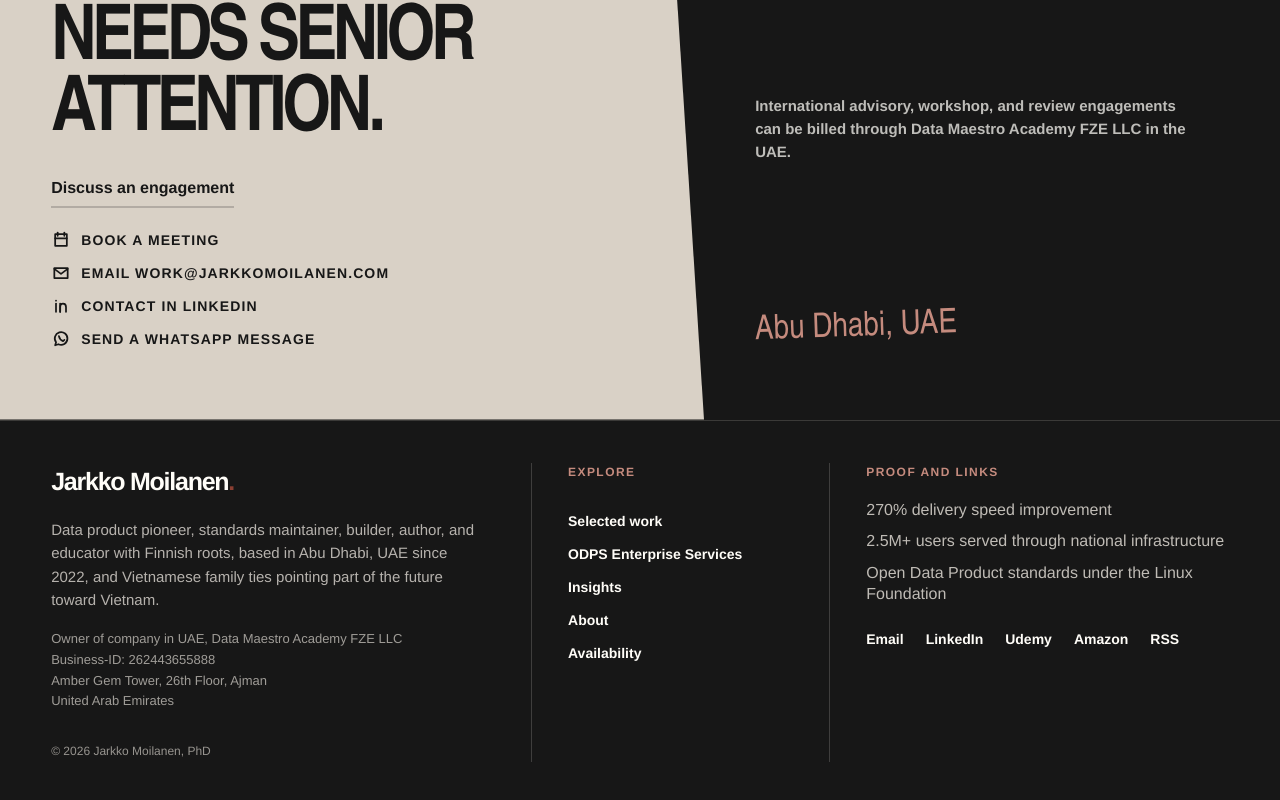
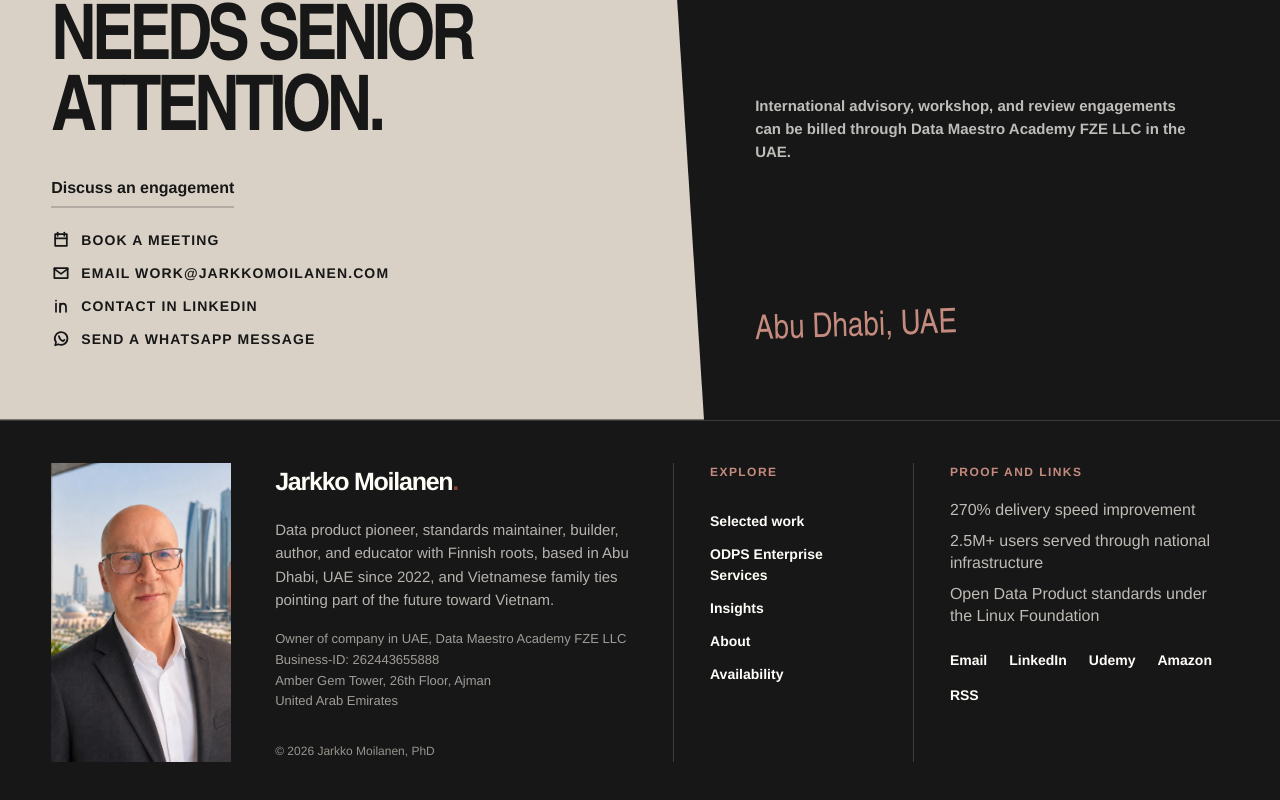
Before and after one commit to kyyberi/jarkko, a Next.js app: page / in a window 1280 px wide. Shown: the part 9118-9918 px from the top of the page. Built offline with nearby package versions, Linux system fonts and the light colour scheme.

Commit message:
Add portrait to footer

```diff
--- a/app/globals.css
+++ b/app/globals.css
@@ -2641,13 +2641,31 @@ h1 {
 }
 
 .site-footer {
-  display: grid;
-  grid-template-columns: 1.2fr 0.7fr 1.1fr;
+  scroll-margin-top: 90px;
+  display: grid;
+  grid-template-columns: minmax(180px, 0.48fr) minmax(260px, 1.12fr) minmax(160px, 0.62fr) minmax(240px, 1fr);
   gap: 44px;
   padding: 42px var(--pad);
   border-top: 1px solid rgba(244, 239, 231, 0.16);
   background: var(--ink);
   color: var(--white);
+}
+
+.footer-portrait {
+  align-self: stretch;
+  min-height: 230px;
+  margin: 0;
+  overflow: hidden;
+  background: rgba(244, 239, 231, 0.08);
+}
+
+.footer-portrait img {
+  display: block;
+  width: 100%;
+  height: 100%;
+  min-height: 230px;
+  object-fit: cover;
+  object-position: 48% 28%;
 }
 
 .footer-column {
@@ -3402,6 +3420,18 @@ h1 {
     gap: 30px;
   }
 
+  .footer-portrait {
+    width: min(240px, 68vw);
+    min-height: 0;
+  }
+
+  .footer-portrait img {
+    height: auto;
+    min-height: 0;
+    object-fit: contain;
+    object-position: center;
+  }
+
   .footer-column + .footer-column {
     padding-top: 28px;
     padding-left: 0;
--- a/app/site.tsx
+++ b/app/site.tsx
@@ -324,6 +324,12 @@ export function Header() {
 export function Footer() {
   return (
     <footer className="site-footer">
+      <figure className="footer-portrait">
+        <img
+          src={publicAssetPath("/images/jarkko-hero-abudhabi-2026.webp")}
+          alt="Jarkko Moilanen"
+        />
+      </figure>
       <div className="footer-column footer-identity">
         <a className="footer-wordmark" href={sitePath("/")}>
           Jarkko Moilanen<span>.</span>
```
